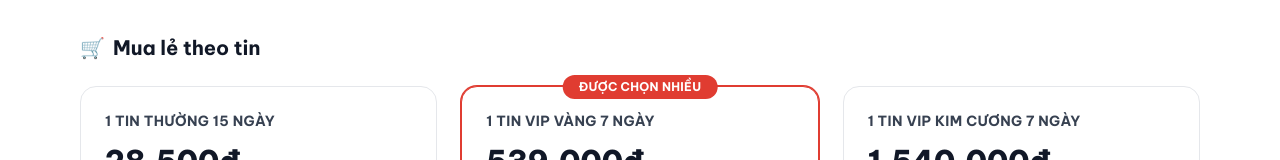
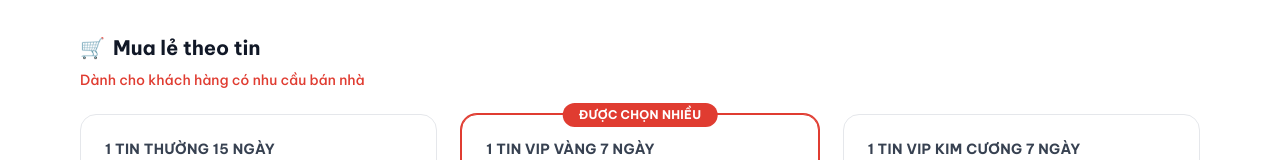
Before and after one commit to daoduykhuyen2-beep/next-nguonnhapho, a Next.js app: page /goi-thanh-vien in a window 1280 px wide. Shown: the part 385-545 px from the top of the page. Built offline with nearby package versions, Linux system fonts and the light colour scheme; no server answers; the database is empty.

Commit message:
Enhance GROUPS array with optional notesAdd audience notes to plan groups (seller / broker)
Added optional 'note' property to GROUPS array items for additional context.

```diff
--- a/app/goi-thanh-vien/page.tsx
+++ b/app/goi-thanh-vien/page.tsx
@@ -12,13 +12,19 @@ import { createOrder } from "@/app/actions/payment";
 export const metadata = { title: "Bảng giá đăng tin & đẩy tin" };
 export const dynamic = "force-dynamic";
 
-const GROUPS: { key: Plan["group"]; title: string; icon: string }[] = [
-  { key: "LE", title: "Mua lẻ theo tin", icon: "🛒" },
+const GROUPS: { key: Plan["group"]; title: string; icon: string; note?: string }[] = [
+  {
+    key: "LE",
+    title: "Mua lẻ theo tin",
+    icon: "🛒",
+    note: "Dành cho khách hàng có nhu cầu bán nhà",
+  },
   { key: "DAY", title: "Đẩy tin — làm mới tin lên đầu danh sách", icon: "🚀" },
   {
     key: "COMBO",
     title: "Gói combo tháng — tiết kiệm cho người đăng nhiều",
     icon: "📦",
+    note: "Dành cho nhà môi giới",
   },
 ];
 
@@ -195,9 +201,14 @@ export default async function GoiThanhVienPage({
         if (!list.length) return null;
         return (
           <section key={g.key} className="mb-12">
-            <h2 className="mb-6 flex items-center gap-2 text-xl font-bold">
+            <h2 className="mb-2 flex items-center gap-2 text-xl font-bold">
               <span>{g.icon}</span> {g.title}
             </h2>
+            {g.note ? (
+              <p className="mb-6 text-sm font-medium text-brand">{g.note}</p>
+            ) : (
+              <div className="mb-6" />
+            )}
             <div className="grid grid-cols-1 gap-6 md:grid-cols-3">
               {list.map((plan) => (
                 <PlanCard
```
